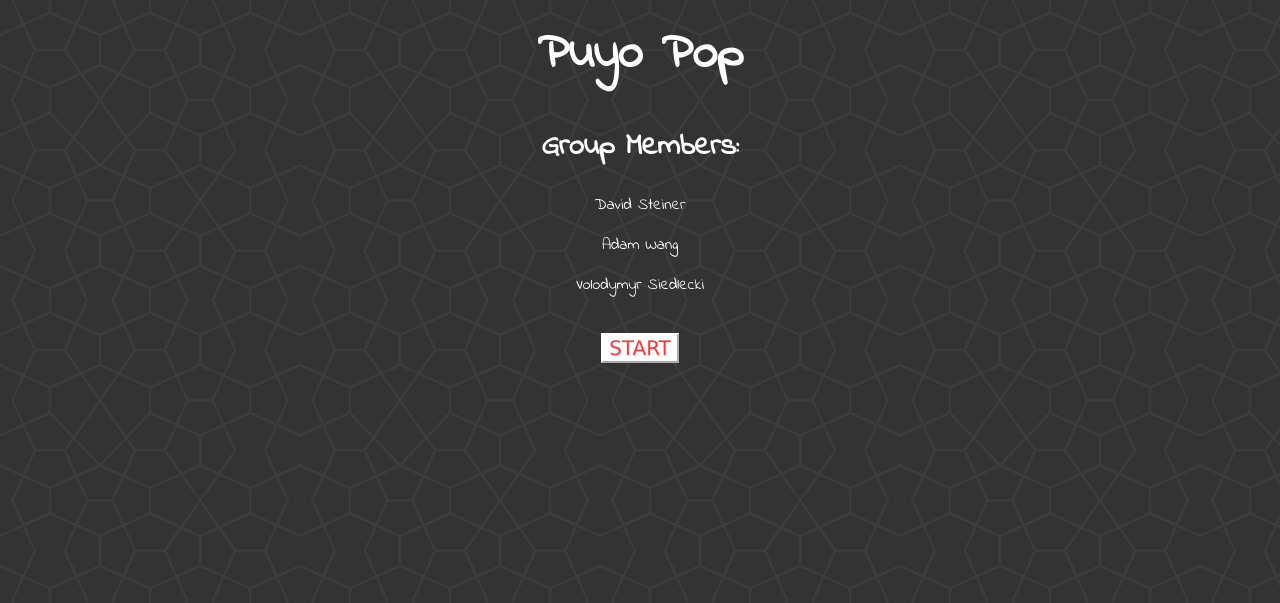
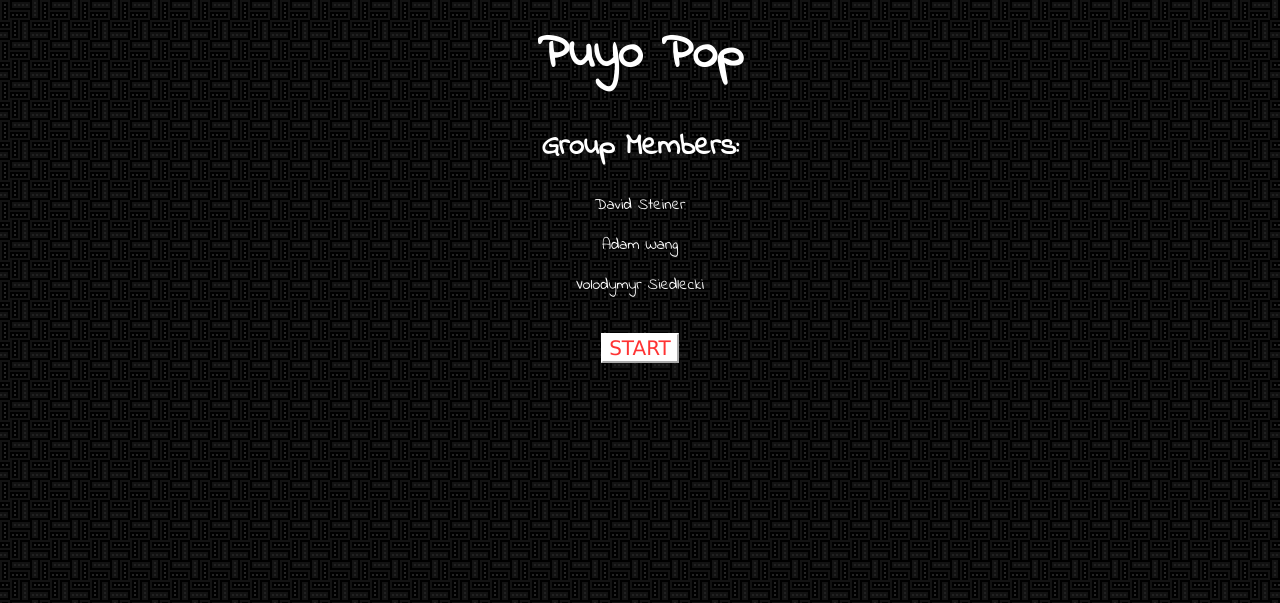
Before and after one commit to dsteiner93/dsteiner93.github.io, a PHP site: page / in a window 1280 px wide. Shown: the top 603 px of the page. Run offline with PHP 8.4, Linux system fonts and the light colour scheme; some libraries are stand-ins or nearby versions.

Commit message:
different background
playing w/ design

```diff
--- a/style.css
+++ b/style.css
@@ -34,7 +34,7 @@ h3 {
 }
 
 #description{
-    background-image:url(media/congruent_outline sideway.png);
+    /*background-image:url(media/congruent_outline sideway.png);*/
     width: 500px;
     margin: 0 auto;
 }
@@ -67,6 +67,6 @@ h3{
 }
 
 body{
-    background-image: url(media/congruent_outline.png);
+    background-image: url(media/moulin_@2X.png);
     font-family: 'Indie Flower', cursive;
 }
```
Also changed, not shown: media/dark_wood_@2X.png (added), media/moulin_@2X.png (added).
